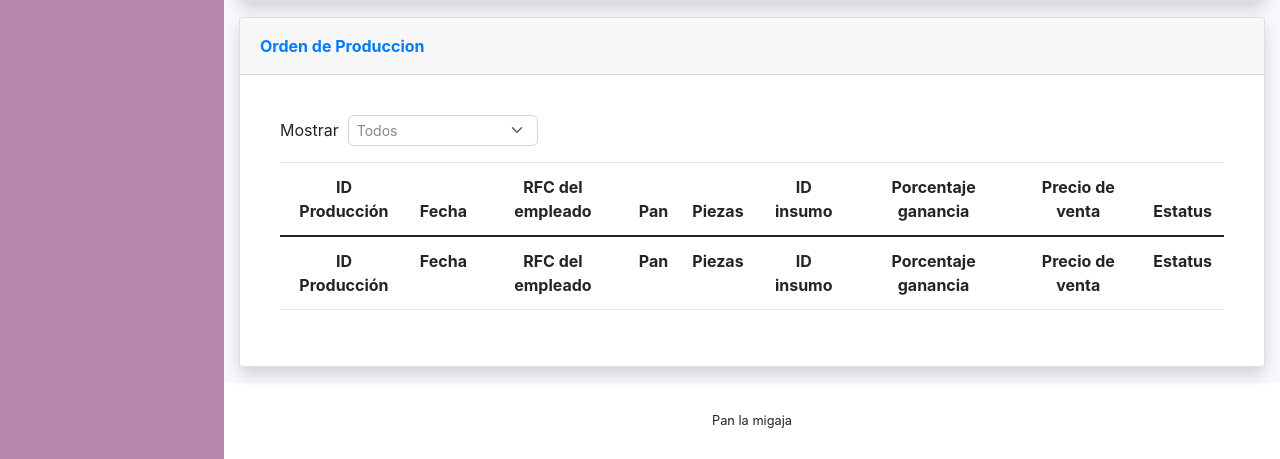
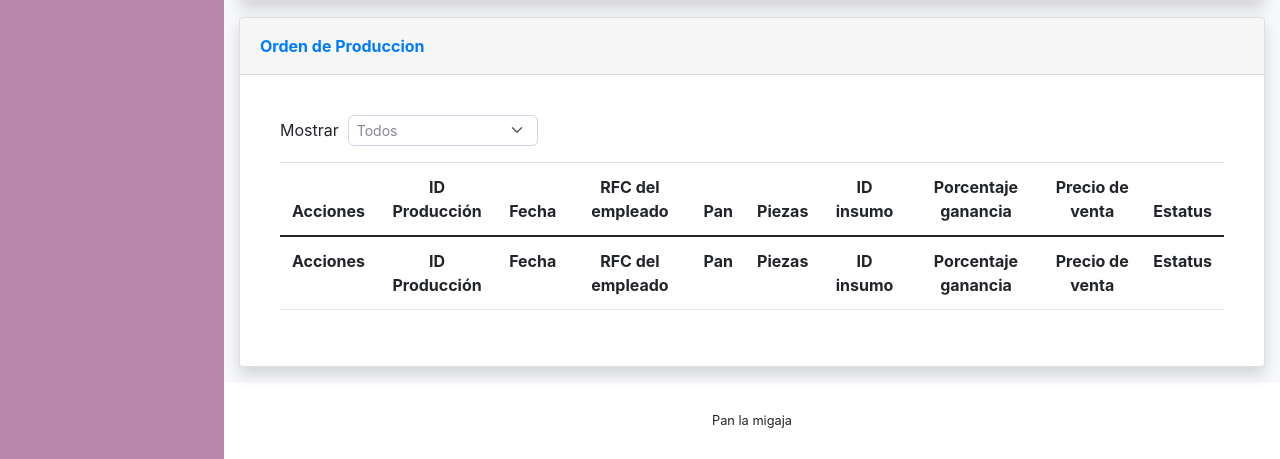
Before and after one commit to Norman-Arredondo/proyecto_bread_system, a PHP site: page /produccion.php in a window 1280 px wide. Shown: the part 809-1268 px from the top of the page. Run offline with PHP 8.4, Linux system fonts and the light colour scheme; some libraries are stand-ins or nearby versions.

Commit message:
Produccion
Corrección en los encabezados de la tabla.

```diff
--- a/produccion.php
+++ b/produccion.php
@@ -127,6 +127,7 @@
                             <table class="table my-0" id="">
                                 <thead>
                                     <tr style="text-align: center;">
+                                        <th>Acciones</th>
                                         <th>ID Producción</th>
                                         <th>Fecha</th>
                                         <th>RFC del empleado</th>
@@ -146,6 +147,7 @@
                                 </tbody>
                                 <tfoot>
                                     <tr style="text-align: center;">
+                                        <td><strong>Acciones</strong></td>
                                         <td><strong>ID Producción</strong></td>
                                         <td><strong>Fecha</strong></td>
                                         <td><strong>RFC del empleado</strong></td>
```
